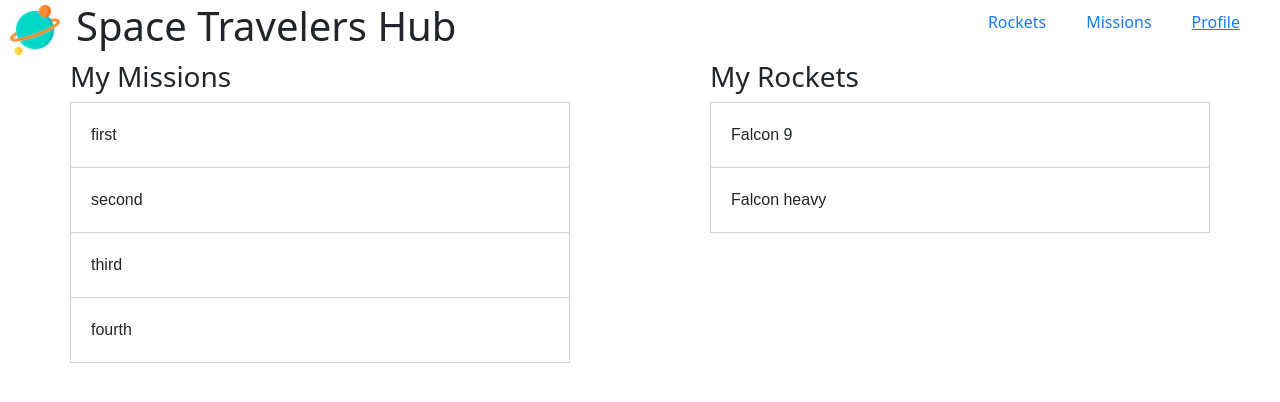
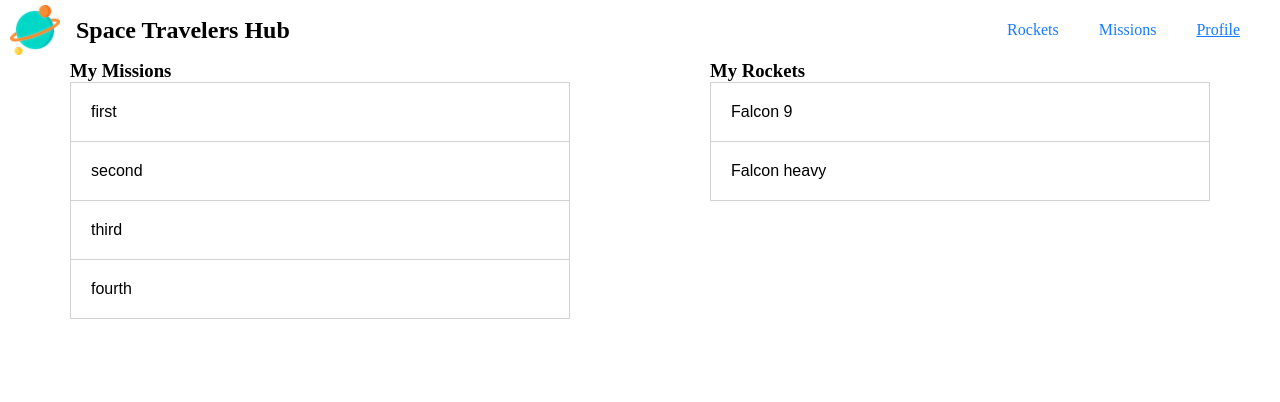
Before and after one commit to yonas44/space-travelers-hub, a React (Create React App) app: page /profile in a window 1280 px wide. Shown: the top 402 px of the page. Built offline with nearby package versions, Linux system fonts and the light colour scheme.

Commit message:
Modify app.js

```diff
--- a/src/App.js
+++ b/src/App.js
@@ -1,7 +1,8 @@
 import { Route, Routes } from 'react-router-dom';
 import ProfilePage from './components/Profile';
-import 'bootstrap/dist/css/bootstrap.min.css';
+// import 'bootstrap/dist/css/bootstrap.min.css';
 import Navbar from './components/Navbar';
+import MissionsPage from './components/Missions';
 import './App.css';
 
 function App() {
@@ -9,6 +10,7 @@ function App() {
     <div className="App">
       <Routes>
         <Route element={<Navbar />} exact path="/">
+          <Route element={<MissionsPage />} path="/missions" />
           <Route element={<ProfilePage />} path="/profile" />
         </Route>
       </Routes>
--- a/src/index.css
+++ b/src/index.css
@@ -8,7 +8,7 @@
 .nav-links {
   display: flex;
   flex-wrap: wrap;
-  padding: 0 10px;
+  padding: 5px 10px;
   justify-content: space-between;
   align-items: center;
   list-style: none;
```
Also changed, not shown: src/redux/missions/rocket.js (added).
